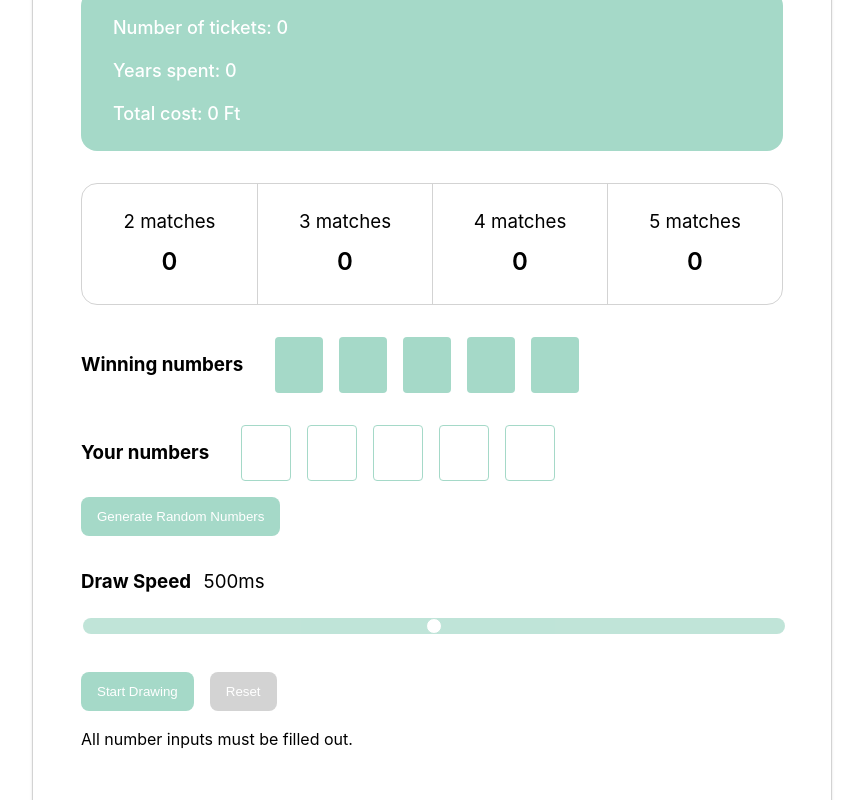
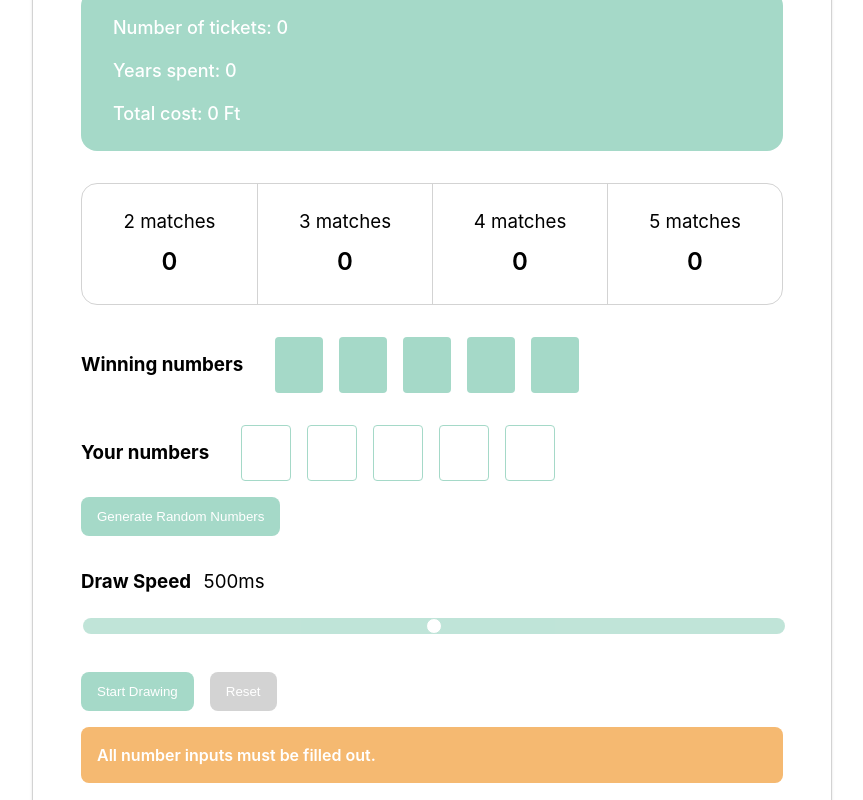
Before and after one commit to balazsotakomaiya/playground, a React (Vite) app in the folder lottery-simulator/: page / in a window 1280 px wide. Both pictures are taken after a click on the button "Start Drawing". Shown: the part 179-979 px from the top of the page, without its empty margins (208-1071 px from the left). Built offline with nearby package versions, Linux system fonts and the light colour scheme.

Commit message:
Error message styling

```diff
--- a/lottery-simulator/src/App.tsx
+++ b/lottery-simulator/src/App.tsx
@@ -134,7 +134,7 @@ function App() {
                     </Button>
                 </Buttons>
 
-                {state.errorMessage && <p>{state.errorMessage}</p>}
+                {state.errorMessage && <Error>{state.errorMessage}</Error>}
             </Card>
         </Wrapper>
     );
@@ -178,4 +178,12 @@ const Buttons = styled.div`
   margin-top: 32px;
 `
 
+const Error = styled.p`
+  background: #f5b971;
+  color: white;
+  font-weight: 600;
+  padding: 16px;
+  border-radius: 8px;
+`
+
 export default App
```
